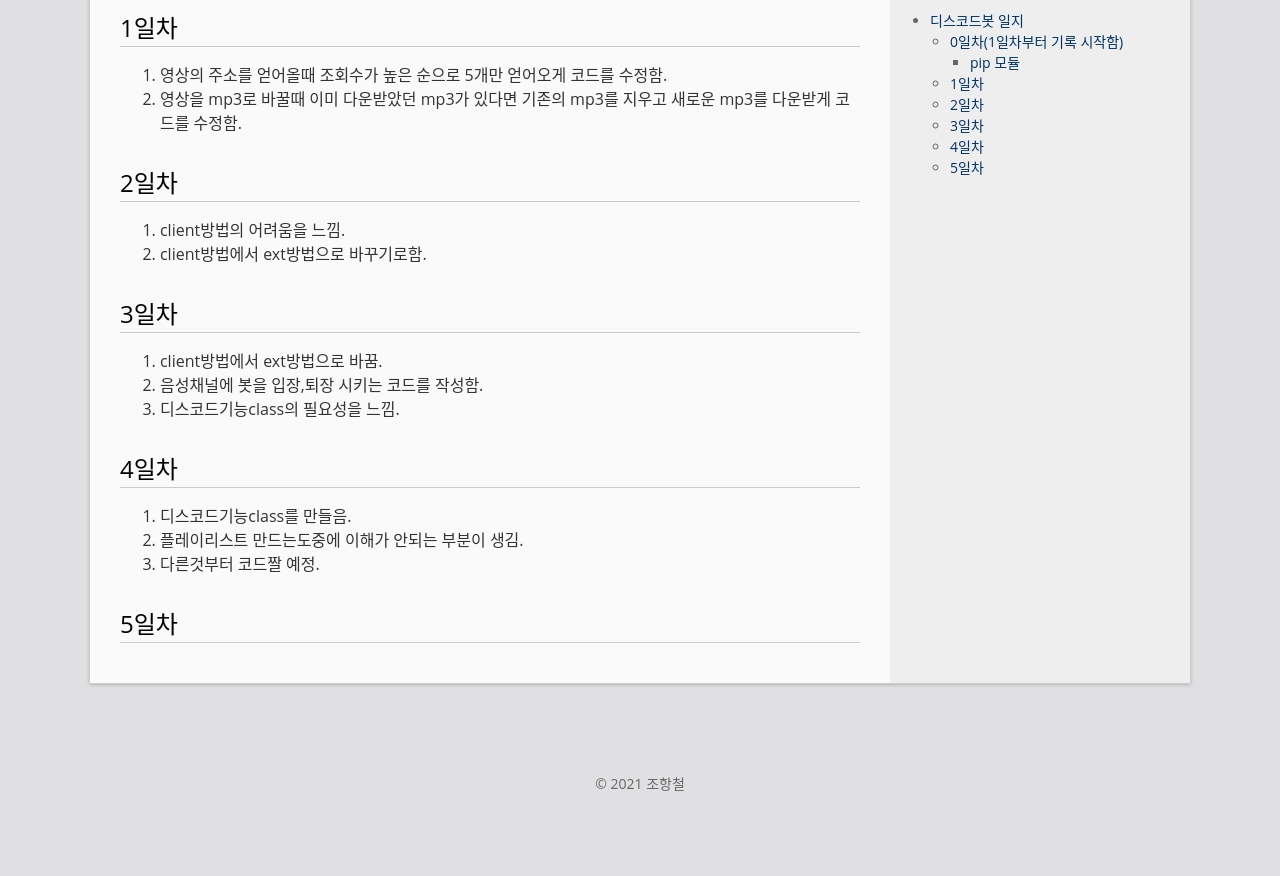
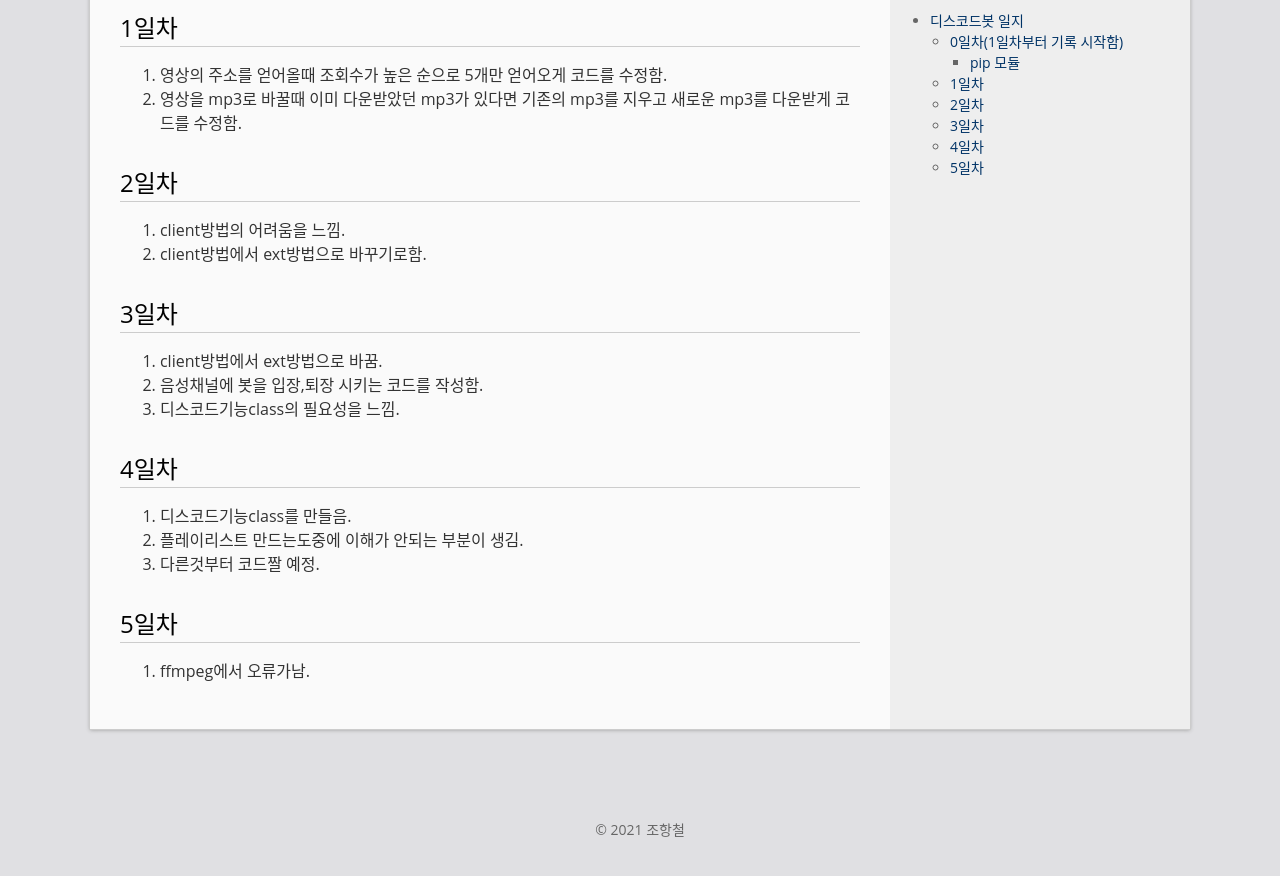
Before and after one commit to chohz1003/chohz1003.github.com, a Jekyll site: the page built from _posts/2021-07-17-Discord-Bot.md, in a window 1280 px wide and 900 px high, scrolled down 792 px. Shown: the top 876 px of the window. Built offline with Jekyll 4.4.1, drawn with Linux system fonts in a browser that asks for light colours; before the commit the page ends 1646 px from its top, so only the background shows below that.

Commit message:
Update 2021-07-17-Discord-Bot.md

```diff
--- a/_posts/2021-07-17-Discord-Bot.md
+++ b/_posts/2021-07-17-Discord-Bot.md
@@ -43,3 +43,4 @@ pip install youtube-dl #유튜브영상 다운
 3. 다른것부터 코드짤 예정.
 
 ## 5일차
+1. ffmpeg에서 오류가남.
```
